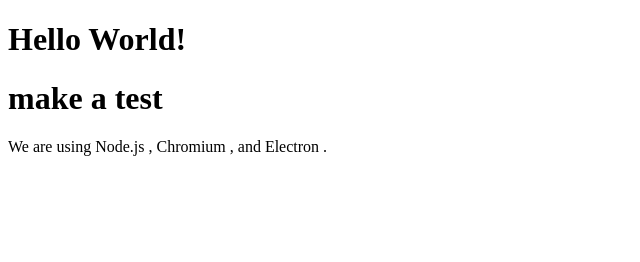
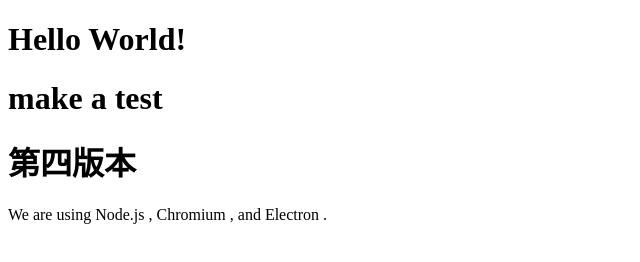
Before and after one commit to xiangqingyi/electron-update-demo, an Electron app: page index.html in a window 800 px wide. Shown: the whole page, without its empty margins (0-640 px from the left). Drawn offline with Linux system fonts and the light colour scheme.

Commit message:
[UPDATE] 4

```diff
--- a/index.html
+++ b/index.html
@@ -7,6 +7,7 @@
   <body>
     <h1>Hello World!</h1>
     <h1>make a test</h1>
+    <h1>第四版本</h1>
     We are using Node.js <span id="node-version"></span>,
     Chromium <span id="chrome-version"></span>,
     and Electron <span id="electron-version"></span>.
```
